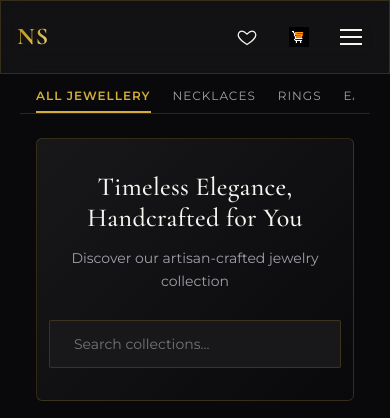
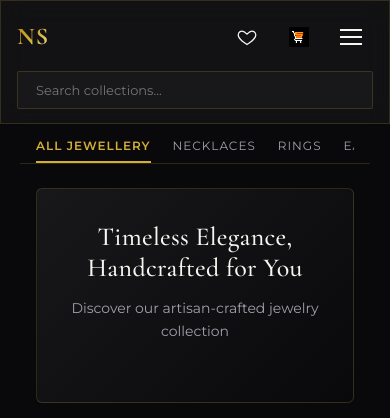
Before and after one commit to Sasuke-u/Jewels-app, a React (Vite) app: page / in a window 390 px wide. Shown: the top 418 px of the page. Built offline with nearby package versions, Linux system fonts and the light colour scheme; a web font is replaced by a local one.

Commit message:
moved the search bar to top

```diff
--- a/src/App.tsx
+++ b/src/App.tsx
@@ -11,6 +11,8 @@ import ProductDetails from "./pages/ProductDetails";
 import OrderHistory from "./pages/OrderHistory";
 import Wishlist from "./pages/Wishlist";
 import Atelier from "./pages/Atelier";
+import { SearchProvider } from "./context/SearchContext";
+
 export default function App() {
   const location = useLocation();
   const isLoginPage = location.pathname === "/login";
@@ -24,7 +26,7 @@ export default function App() {
   }
 
   return (
-    <>
+    <SearchProvider>
       <Navbar />
       <CartDrawer />
       <main style={{ maxWidth: 1200, margin: "0 auto", padding: "0 20px 60px" }}>
@@ -60,6 +62,6 @@ export default function App() {
           />
         </Routes>
       </main>
-    </>
+    </SearchProvider>
   );
 }
--- a/src/components/Navbar.tsx
+++ b/src/components/Navbar.tsx
@@ -1,19 +1,29 @@
 import { useEffect, useState } from "react";
-import { Link } from "react-router-dom";
+import { Link, useLocation, useNavigate } from "react-router-dom";
 import { useCart } from "../context/CartContext";
 import { useAuth } from "../context/AuthContext";
 import { useCartDrawer } from "../context/CartDrawerContext";
+import { useSearch } from "../context/SearchContext";
 import cartIcon from "../assets/cart-icon.png";
 
 export default function Navbar() {
   const { cart } = useCart();
   const { user, logout } = useAuth();
   const { openDrawer } = useCartDrawer();
+  const { search, setSearch } = useSearch();
+  const navigate = useNavigate();
+  const location = useLocation();
   const [isMobileNavOpen, setIsMobileNavOpen] = useState(false);
 
   const cartItemCount = cart?.reduce((total, item) => total + item.quantity, 0) || 0;
 
   const closeMobileNav = () => setIsMobileNavOpen(false);
+
+  const handleSearchChange = (value: string) => {
+    setSearch(value);
+    // If the user searches from another page (Atelier, Wishlist...), take them to the products
+    if (location.pathname !== "/") navigate("/");
+  };
 
   // Lock body scroll while the mobile drawer is open
   useEffect(() => {
@@ -39,6 +49,16 @@ export default function Navbar() {
           </Link>
 
           {user && <span className="nav-greeting">Welcome, {user.name}</span>}
+        </div>
+
+        {/* Middle: Search */}
+        <div className="nav-search">
+          <input
+            placeholder="Search collections..."
+            value={search}
+            onChange={(e) => handleSearchChange(e.target.value)}
+            className="nav-search-input"
+          />
         </div>
 
         {/* Right: Nav items */}
--- /dev/null
+++ b/src/context/SearchContext.tsx
@@ -0,0 +1,24 @@
+import { createContext, useContext, useState } from "react";
+import type { ReactNode } from "react";
+
+type SearchContextType = {
+  search: string;
+  setSearch: (value: string) => void;
+};
+
+const SearchContext = createContext<SearchContextType | undefined>(undefined);
+
+export function SearchProvider({ children }: { children: ReactNode }) {
+  const [search, setSearch] = useState<string>("");
+  return (
+    <SearchContext.Provider value={{ search, setSearch }}>
+      {children}
+    </SearchContext.Provider>
+  );
+}
+
+export function useSearch() {
+  const ctx = useContext(SearchContext);
+  if (!ctx) throw new Error("useSearch must be used inside SearchProvider");
+  return ctx;
+}
--- a/src/index.css
+++ b/src/index.css
@@ -427,6 +427,43 @@ a {
   }
 }
 
+/* Navbar search */
+.nav-search {
+  flex: 1;
+  max-width: 360px;
+  margin: 0 32px;
+  min-width: 0;
+}
+
+.nav-search-input {
+  width: 100%;
+  padding: 10px 18px;
+  border-radius: 2px;
+  border: 1px solid var(--line);
+  outline: none;
+  font-size: 13px;
+  background-color: var(--charcoal);
+  color: var(--ivory);
+  font-family: 'Montserrat', sans-serif;
+}
+
+.nav-search-input:focus {
+  border-color: var(--gold);
+}
+
+@media (max-width: 768px) {
+  .navbar {
+    flex-wrap: wrap;
+  }
+
+  .nav-search {
+    order: 3;
+    flex: 1 1 100%;
+    max-width: none;
+    margin: 12px 0 0;
+  }
+}
+
 /* ==========================================================================
    Home page
    ========================================================================== */
--- a/src/pages/Home.tsx
+++ b/src/pages/Home.tsx
@@ -3,12 +3,13 @@ import ProductCard from "../components/ProductCard";
 import CategoryBar from "../components/CategoryBar";
 import TrustBadges from "../components/TrustBadges";
 import { useCart } from "../context/CartContext";
+import { useSearch } from "../context/SearchContext";
 import { jewelryProducts, categories } from "../data/products";
 
 type SortOption = "popularity" | "price-low" | "price-high";
 
 export default function Home() {
-  const [search, setSearch] = useState<string>("");
+  const { search, setSearch } = useSearch();
   const [activeCategory, setActiveCategory] = useState<string>("All");
   const [minPrice, setMinPrice] = useState<string>("");
   const [maxPrice, setMaxPrice] = useState<string>("");
@@ -64,12 +65,6 @@ export default function Home() {
           <p className="home-hero-subtitle">
             Discover our artisan-crafted jewelry collection
           </p>
-          <input
-            placeholder="Search collections..."
-            value={search}
-            onChange={(e) => setSearch(e.target.value)}
-            className="home-search-input"
-          />
         </div>
 
         {/* Filter & Sort Bar */}
```
